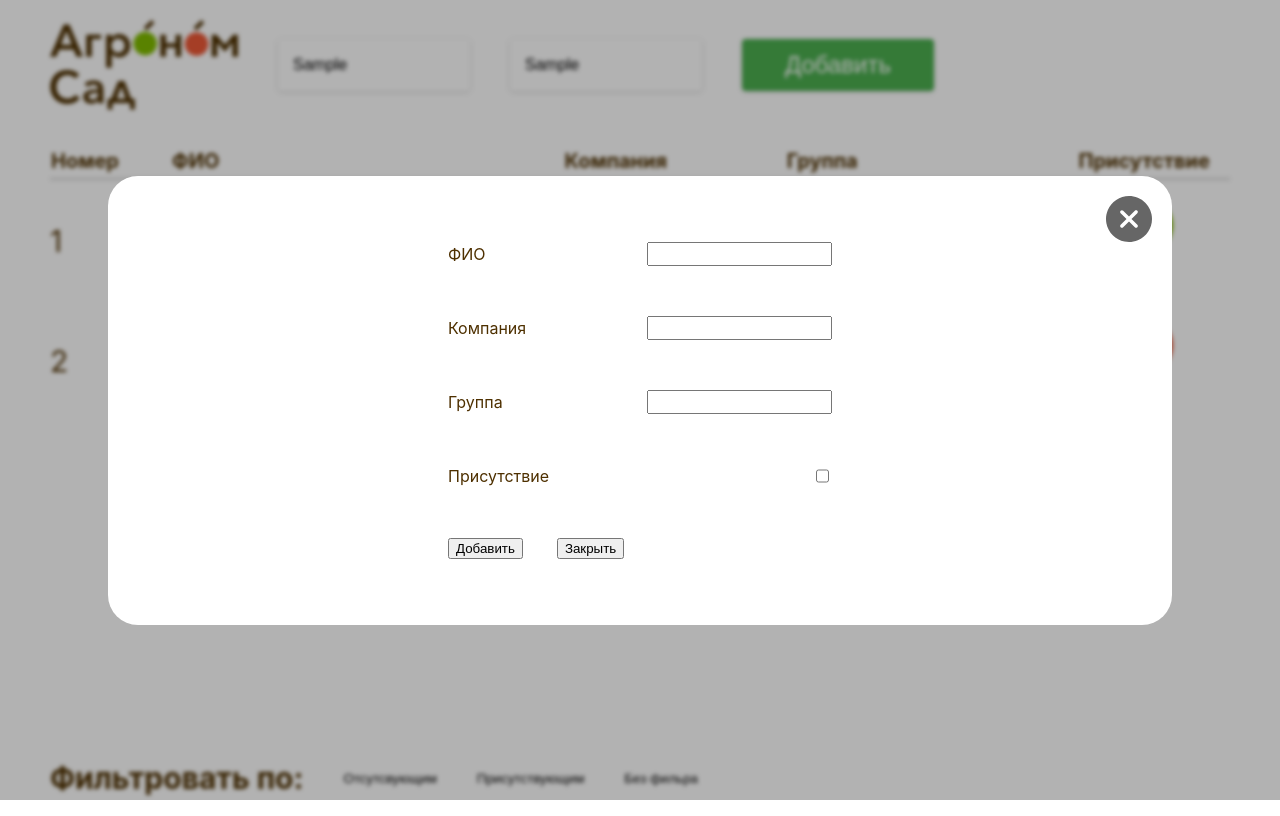
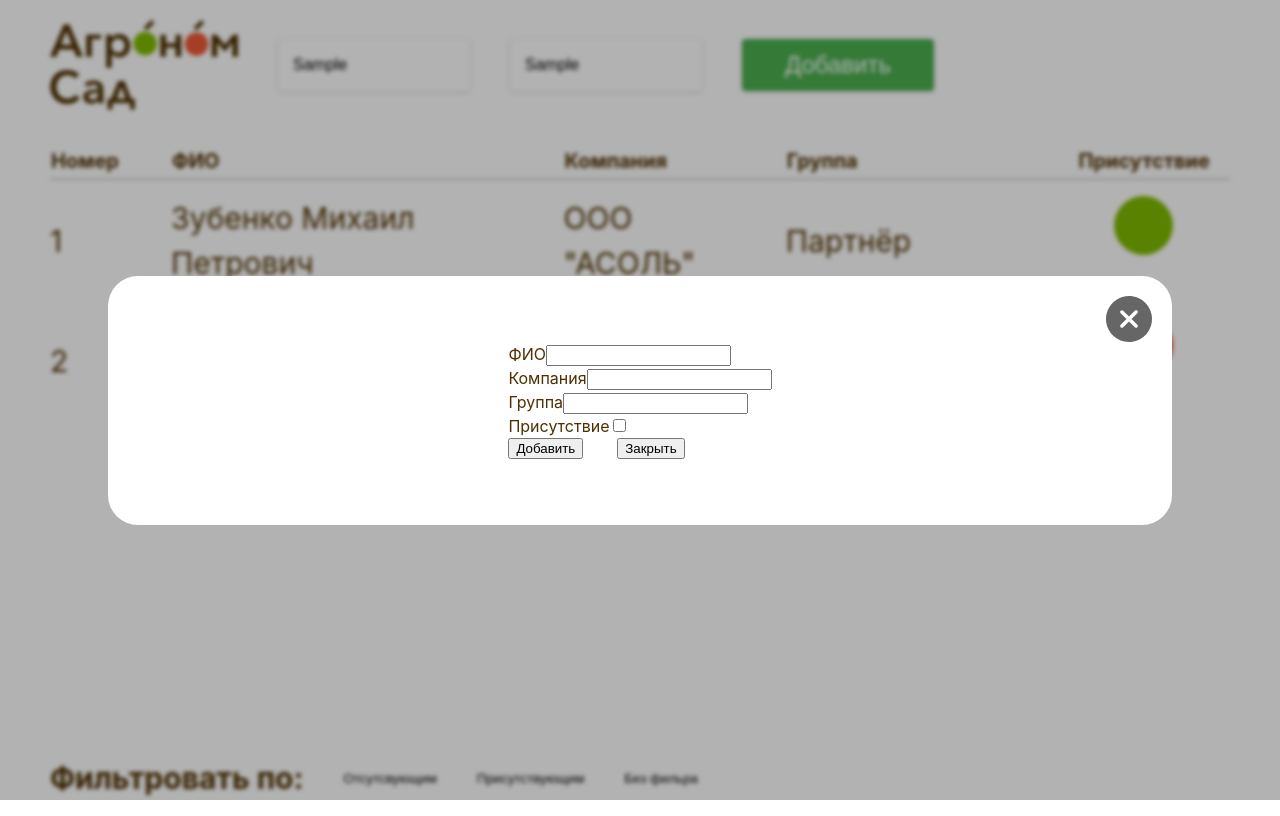
Before and after one commit to Rus7Iv/agro-garden, a Vue app: page / in a window 1280 px wide. Both pictures are taken after typing "Sample", "Sample" into the empty fields and a click on the button "Добавить". Built offline with nearby package versions, Linux system fonts and the light colour scheme.

Commit message:
feature/firebase | added firebase and added visitor in db

```diff
--- a/package.json
+++ b/package.json
@@ -9,6 +9,7 @@
     "preview": "vite preview"
   },
   "dependencies": {
+    "firebase": "^10.11.0",
     "vue": "^3.4.21",
     "vue-router": "^4.3.0"
   },
--- a/src/components/VisitorsDialog.vue
+++ b/src/components/VisitorsDialog.vue
@@ -4,35 +4,41 @@
       <button class="close" @click="closeModal">
         <CloseButton />
       </button>
-      <div class="modal-form">
-        <div class="modal-form--row">
-          <span>ФИО</span>
-          <input />
+      <form @submit.prevent="onSubmit">
+        <div class="form-group">
+          <label>ФИО</label>
+          <input v-model="form.fullname" class="form-control" required />
         </div>
-        <div class="modal-form--row">
-          <span>Компания</span>
-          <input />
+
+        <div class="form-group mt-3">
+          <label>Компания</label>
+          <input v-model="form.company" class="form-control" required />
         </div>
-        <div class="modal-form--row">
-          <span>Группа</span>
-          <input />
+
+        <div class="form-group mt-3">
+          <label>Группа</label>
+          <input v-model="form.group" class="form-control" required />
         </div>
-        <div class="modal-form--row">
-          <span>Присутствие</span>
-          <input type="checkbox" />
+
+        <div class="form-group mt-3">
+          <label>Присутствие</label>
+          <input v-model="form.presence" class="form-control" required type="checkbox" />
         </div>
 
         <div class="modal-button-group">
-          <button>Добавить</button>
+          <button type="submit" class="btn btn-success mt-3">
+            Добавить
+          </button>
           <button>Закрыть</button>
         </div>
-      </div>
+      </form>
     </div>
   </div>
 </template>
 
 <script setup lang="ts">
-import { ref, defineExpose } from 'vue';
+import { createVisitor } from '../firebase'
+import { ref, defineExpose, reactive } from 'vue';
 import CloseButton from '../assets/CloseButton.vue'
 
 const isOpen = ref(false);
@@ -46,6 +52,16 @@ const openModal = () => {
 };
 
 defineExpose({ openModal });
+
+const form = reactive({ fullname: '', company: '', group: '', presence: '' })
+
+const onSubmit = async () => {
+  await createVisitor({ ...form })
+  form.fullname = ''
+  form.company = ''
+  form.group = ''
+  form.presence = ''
+}
 
 </script>
 
--- /dev/null
+++ b/src/firebase.ts
@@ -0,0 +1,43 @@
+import firebase from 'firebase/compat/app'
+import 'firebase/compat/firestore';
+import { ref, onUnmounted } from 'vue'
+
+const config = {
+  apiKey: "AIzaSyD5rh2fGFkpqXuWm3kZ4F5QhgM7H3aPtbk",
+  authDomain: "agro-garden-95e8f.firebaseapp.com",
+  projectId: "agro-garden-95e8f",
+  storageBucket: "agro-garden-95e8f.appspot.com",
+  messagingSenderId: "141545830510",
+  appId: "1:141545830510:web:07bc8a2b4a240c3b084e7f"
+}
+
+const firebaseApp = firebase.initializeApp(config)
+
+const db = firebaseApp.firestore()
+const visitorsCollection = db.collection('visitors')
+
+export const createVisitor = (visitor: firebase.firestore.DocumentData) => {
+  return visitorsCollection.add(visitor)
+}
+
+export const geVisitor = async (id: string | undefined) => {
+  const visitor = await visitorsCollection.doc(id).get()
+  return visitor.exists ? visitor.data() : null
+}
+
+export const updateVisitor = (id: string | undefined, visitor: firebase.firestore.UpdateData) => {
+  return visitorsCollection.doc(id).update(visitor)
+}
+
+export const deleteVisitor = (id: string | undefined) => {
+  return visitorsCollection.doc(id).delete()
+}
+
+export const useLoadVisitors = () => {
+  const visitors = ref<{ id: string; }[]>([])
+  const close = visitorsCollection.onSnapshot(snapshot => {
+    visitors.value = snapshot.docs.map(doc => ({ id: doc.id, ...doc.data() }))
+  })
+  onUnmounted(close)
+  return visitors
+}
```
Also changed, not shown: 1 other file (tests, documents, lock files or other folders).
